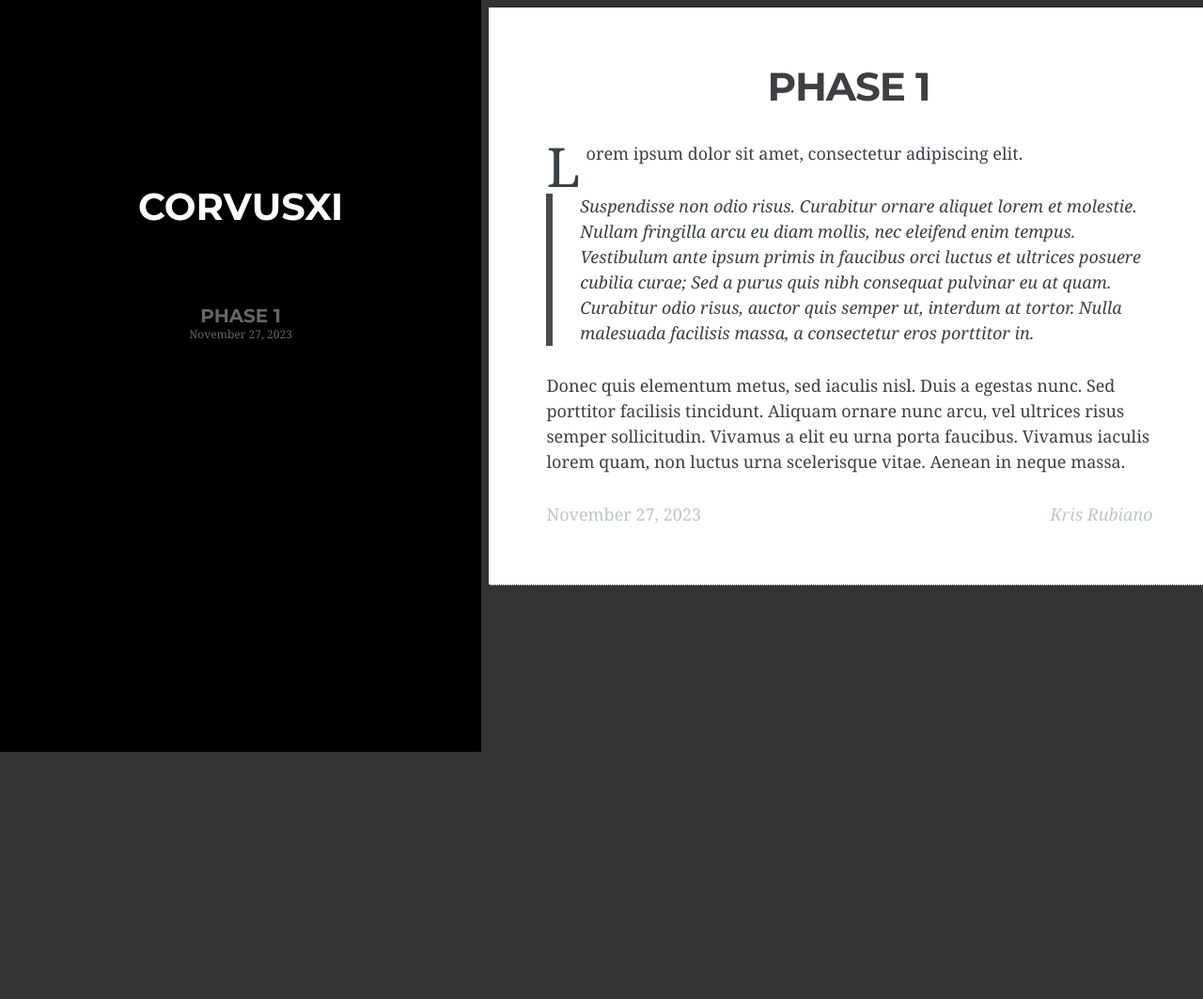
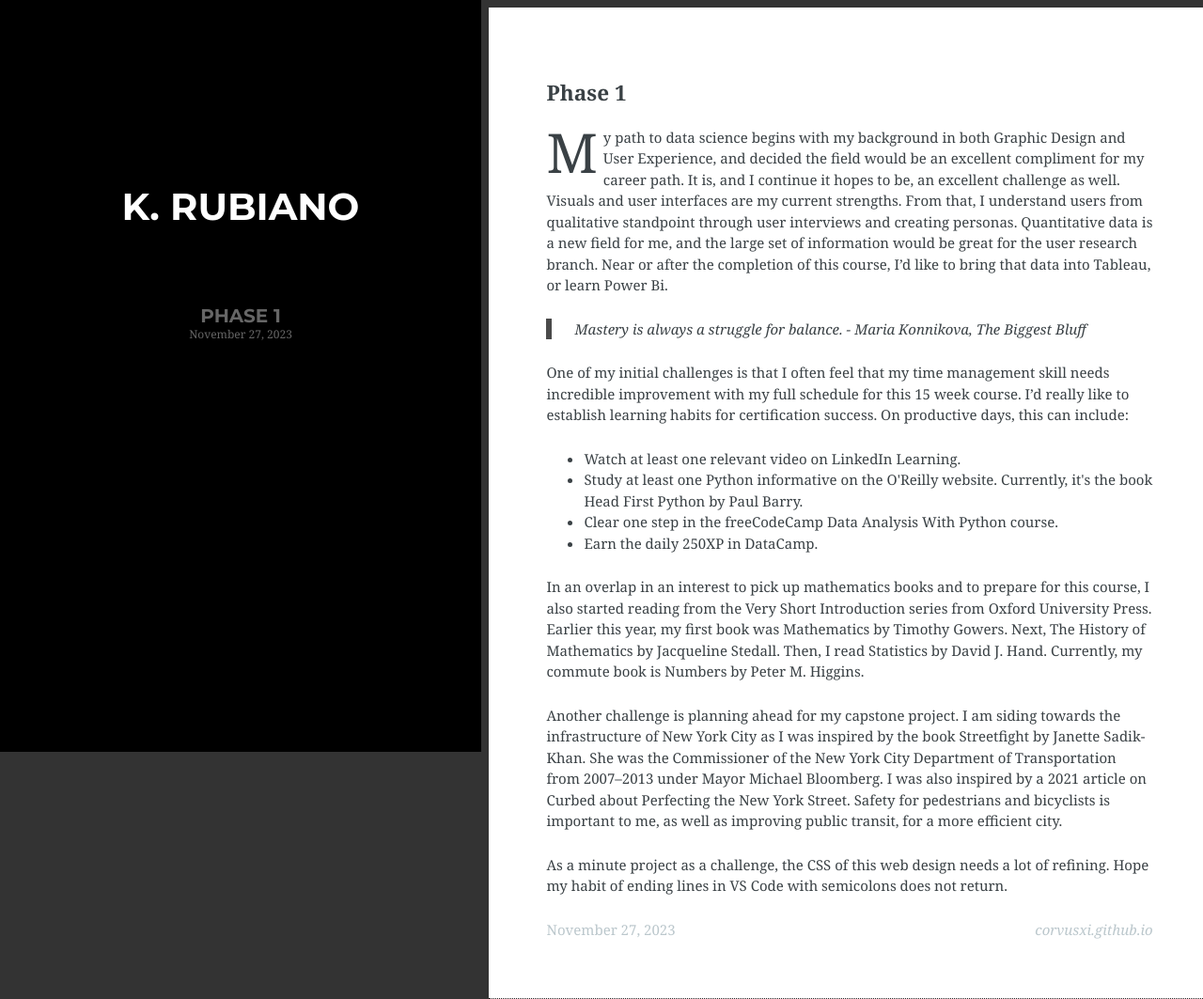
Before and after one commit to corvusxi/corvusxi.github.io, a plain HTML site: page index.html in a window 1280 px wide. Shown: the whole page at 94% size. Before the commit the page ends 808 px from the top, so only its background shows below. Drawn offline with Linux system fonts and the light colour scheme; a web font is replaced by a local one.

Commit message:
Phase 1 blog

```diff
--- a/index.html
+++ b/index.html
@@ -1,21 +1,15 @@
 <html>
 <head>
-<title>corvusxi</title>
+<title>K. Rubiano | corvusxi.github.io</title>
 <link rel="stylesheet" href="styles.css">
 </head>
 
 <body>
 <nav>
   <div class="centre">
-    <h4>corvusxi</h4>
+    <h4>K. Rubiano</h4>
     <ul class="clearfix">
-      <li>
-        <h3>
-          <a href="#">Phase 1</a>
-        </h3>
-        <div class="date">November 27, 2023</div>
-      </li>
-
+      <li><h3><a href="#">Phase 1</a></h3><div class="date">November 27, 2023</div></li>
     </ul>
   </div>
 </nav>
@@ -24,15 +18,19 @@
 
 <article>
 
-<h2>Phase 1</h2>
-
-<p>Lorem ipsum dolor sit amet, consectetur adipiscing elit.</p>
-
-<blockquote>Suspendisse non odio risus. Curabitur ornare aliquet lorem et molestie. Nullam fringilla arcu eu diam mollis, nec eleifend enim tempus. Vestibulum ante ipsum primis in faucibus orci luctus et ultrices posuere cubilia curae; Sed a purus quis nibh consequat pulvinar eu at quam. Curabitur odio risus, auctor quis semper ut, interdum at tortor. Nulla malesuada facilisis massa, a consectetur eros porttitor in.</blockquote>
-
-<p>Donec quis elementum metus, sed iaculis nisl. Duis a egestas nunc. Sed porttitor facilisis tincidunt. Aliquam ornare nunc arcu, vel ultrices risus semper sollicitudin. Vivamus a elit eu urna porta faucibus. Vivamus iaculis lorem quam, non luctus urna scelerisque vitae. Aenean in neque massa. </p>
-
-<p class="post-end clearfix">November 27, 2023<span>Kris Rubiano</span></p>
+<h1>Phase 1</h1>
+<p>My path to data science begins with my background in both Graphic Design and User Experience, and decided the field would be an excellent compliment for my career path. It is, and I continue it hopes to be, an excellent challenge as well. Visuals and user interfaces are my current strengths. From that, I understand users from qualitative standpoint through user interviews and creating personas. Quantitative data is a new field for me, and the large set of information would be great for the user research branch. Near or after the completion of this course, I’d like to bring that data into Tableau, or learn Power Bi.</p>
+<blockquote>Mastery is always a struggle for balance. - Maria Konnikova, The Biggest Bluff</blockquote>
+<p>One of my initial challenges is that I often feel that my time management skill needs incredible improvement with my full schedule for this 15 week course. I’d really like to establish learning habits for certification success. On productive days, this can include:
+    <ul><li>Watch at least one relevant video on LinkedIn Learning.
+      <li>Study at least one Python informative on the O'Reilly website. Currently, it's the book Head First Python by Paul Barry.
+        <li>Clear one step in the freeCodeCamp Data Analysis With Python course.
+          <li>Earn the daily 250XP in DataCamp.</li></ul>
+  </p>
+<p>In an overlap in an interest to pick up mathematics books and to prepare for this course, I also started reading from the Very Short Introduction series from Oxford University Press. Earlier this year, my first book was Mathematics by Timothy Gowers. Next, The History of Mathematics by Jacqueline Stedall. Then, I read Statistics by David J. Hand. Currently, my commute book is Numbers by Peter M. Higgins.</p>
+<p>Another challenge is planning ahead for my capstone project. I am siding towards the infrastructure of New York City as I was inspired by the book Streetfight by Janette Sadik-Khan. She was the Commissioner of the New York City Department of Transportation from 2007–2013 under Mayor Michael Bloomberg. I was also inspired by a 2021 article on Curbed about Perfecting the New York Street. Safety for pedestrians and bicyclists is important to me, as well as improving public transit, for a more efficient city.</p>
+<p>As a minute project as a challenge, the CSS of this web design needs a lot of refining. Hope my habit of ending lines in VS Code with semicolons does not return.</p>
+<p class="post-end clearfix">November 27, 2023<span>corvusxi.github.io</span></p>
 </div>
 </article>
 
--- a/styles.css
+++ b/styles.css
@@ -25,7 +25,7 @@ body {
   height: 100%;
   max-height: 100%;
   font-family: Droid Serif, Georgia, serif;
-  font-size: 1.8rem;
+  font-size: 1.5rem;
   line-height: 1.5em;
   color: #3A4145;
   width: 100%;
```
Also changed, not shown: 1 other file.
